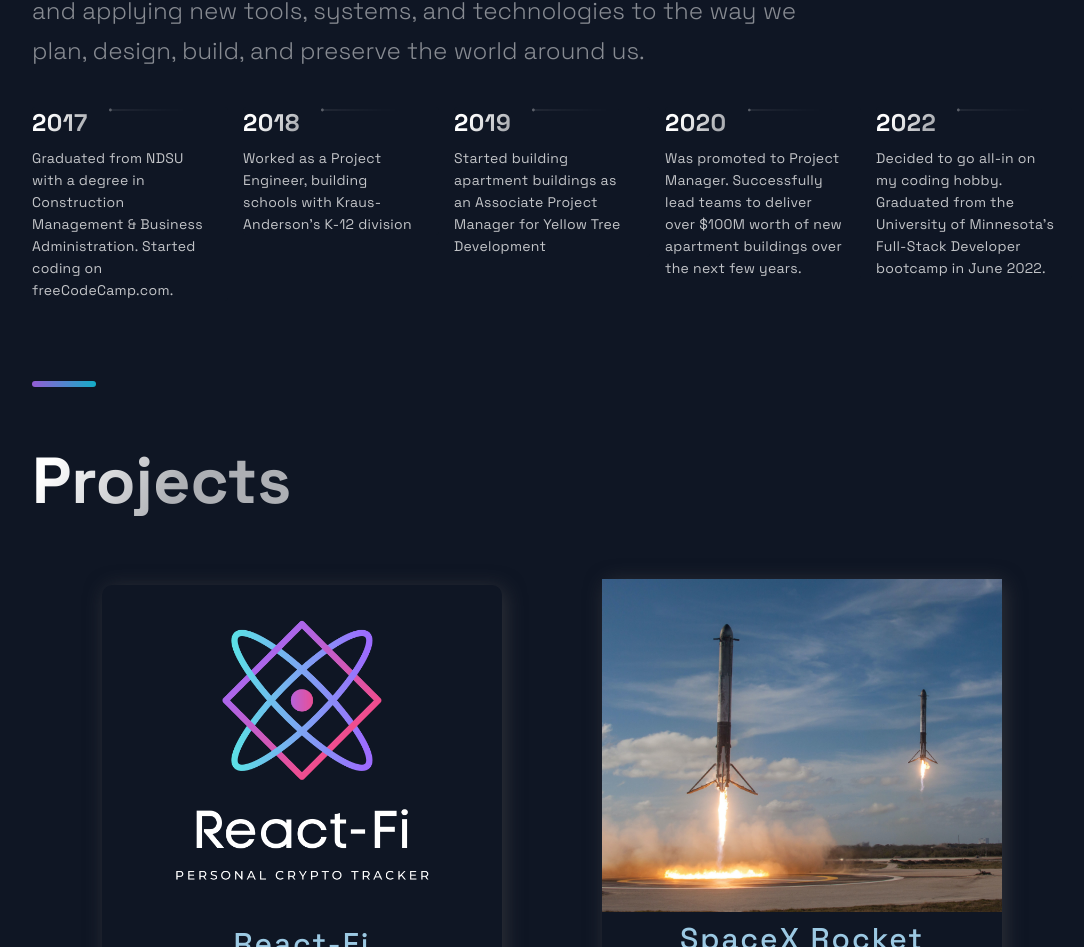
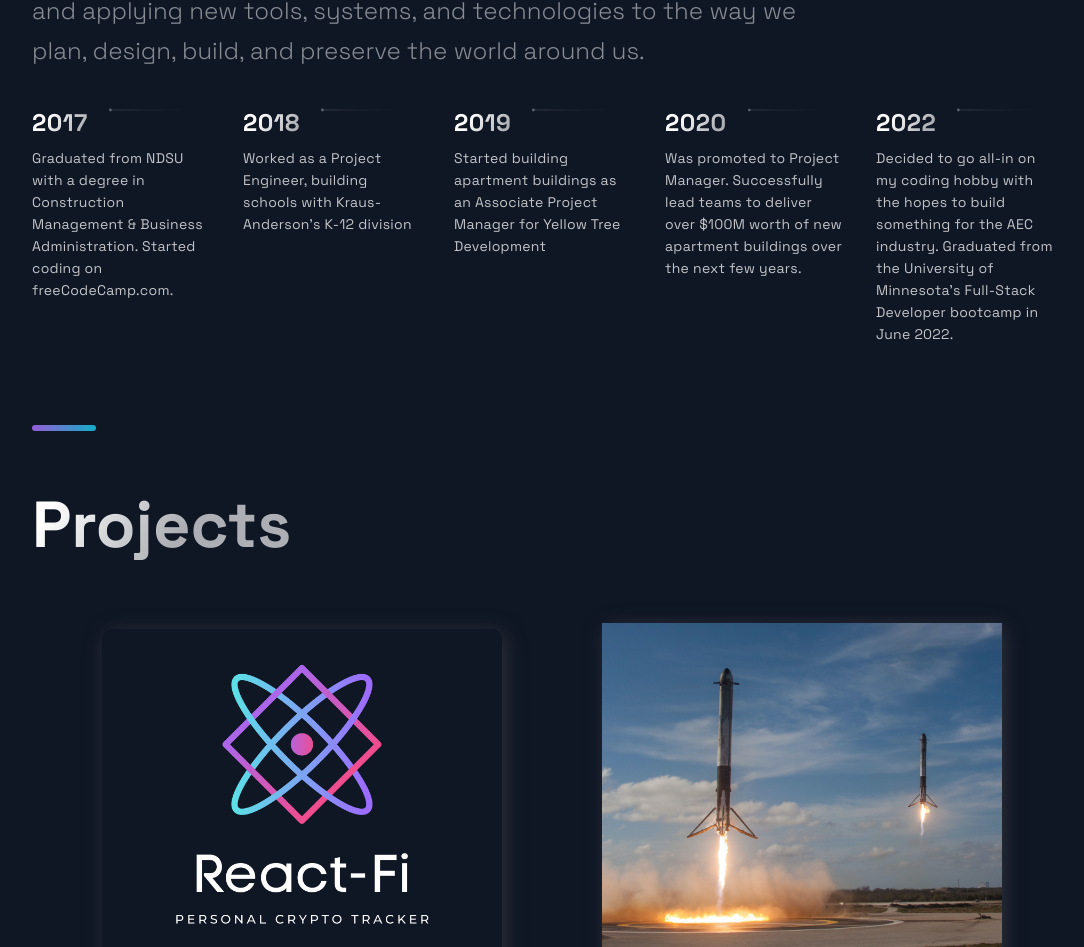
Before and after one commit to samlarson94/React-WebDev-Portfolio, a Next.js app: page / in a window 1280 px wide. Shown: the part 1191-2138 px from the top of the page, without its empty margins (88-1172 px from the left). Built offline with nearby package versions, Linux system fonts and the light colour scheme.

Commit message:
Updating timeline copy and adding revised SpaceX Link.

```diff
--- a/src/constants/constants.js
+++ b/src/constants/constants.js
@@ -14,7 +14,7 @@ export const projects = [
     image: '/images/spacex.jpg',
     tags: ['React', 'JavaScript', 'APIs'],
     source: 'https://github.com/samlarson94/SpaceX-React-App',
-    visit: 'https://github.com/samlarson94/SpaceX-React-App',
+    visit: 'https://samlarson94.github.io/SpaceX-React-App/',
     id: 1,
   },
   {
@@ -42,5 +42,5 @@ export const TimeLineData = [
   { year: 2018, text: "Worked as a Project Engineer, building schools with Kraus-Anderson's K-12 division", },
   { year: 2019, text: "Started building apartment buildings as an Associate Project Manager for Yellow Tree Development", },
   { year: 2020, text: "Was promoted to Project Manager. Successfully lead teams to deliver over $100M worth of new apartment buildings over the next few years.", },
-  { year: 2022, text: "Decided to go all-in on my coding hobby.  Graduated from the University of Minnesota's Full-Stack Developer bootcamp in June 2022.", },
+  { year: 2022, text: "Decided to go all-in on my coding hobby with the hopes to build something for the AEC industry.  Graduated from the University of Minnesota's Full-Stack Developer bootcamp in June 2022.", },
 ];
```
Also changed, not shown: package.json (+5 -2 lines), 2 other files (tests, documents, lock files or other folders).
